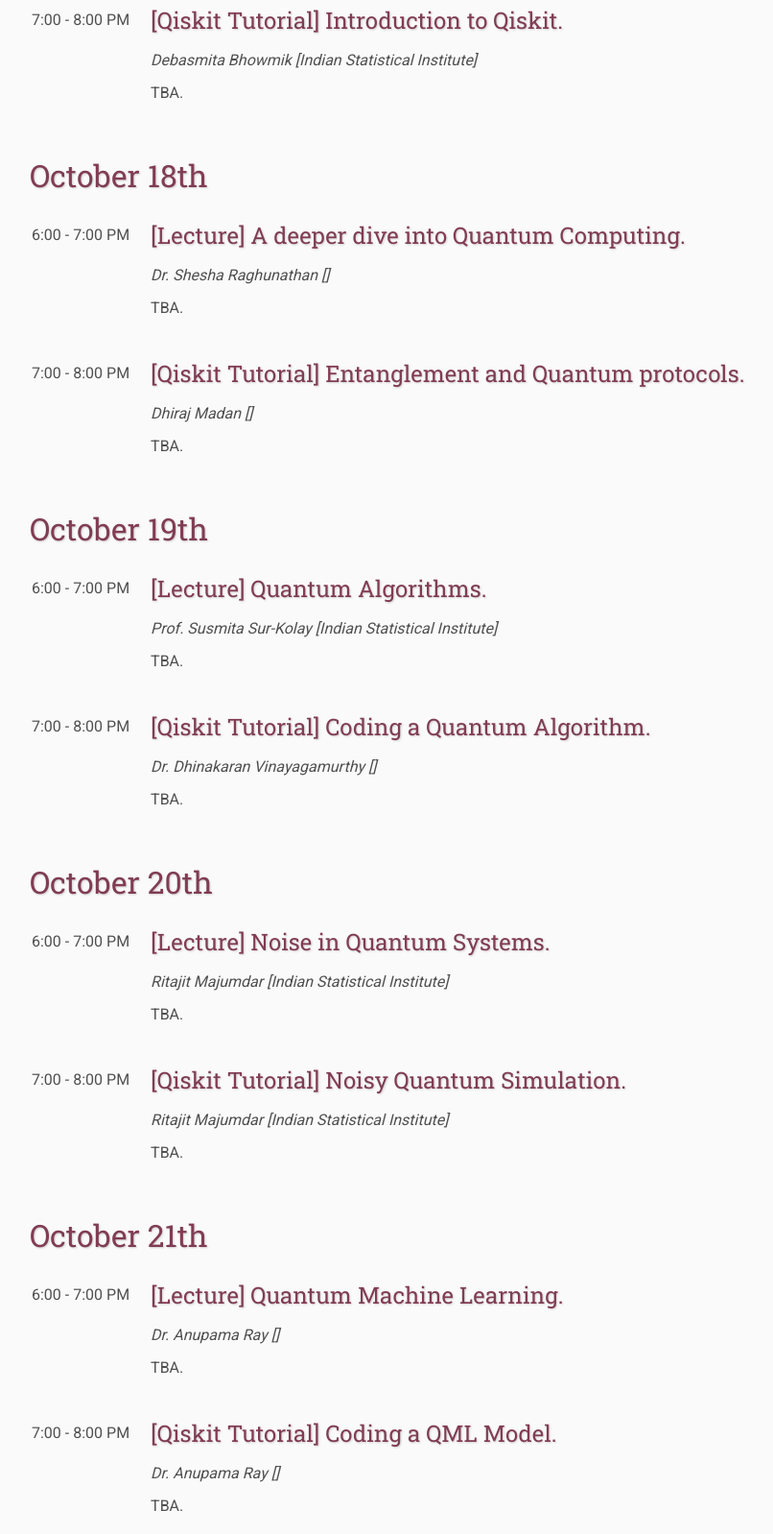
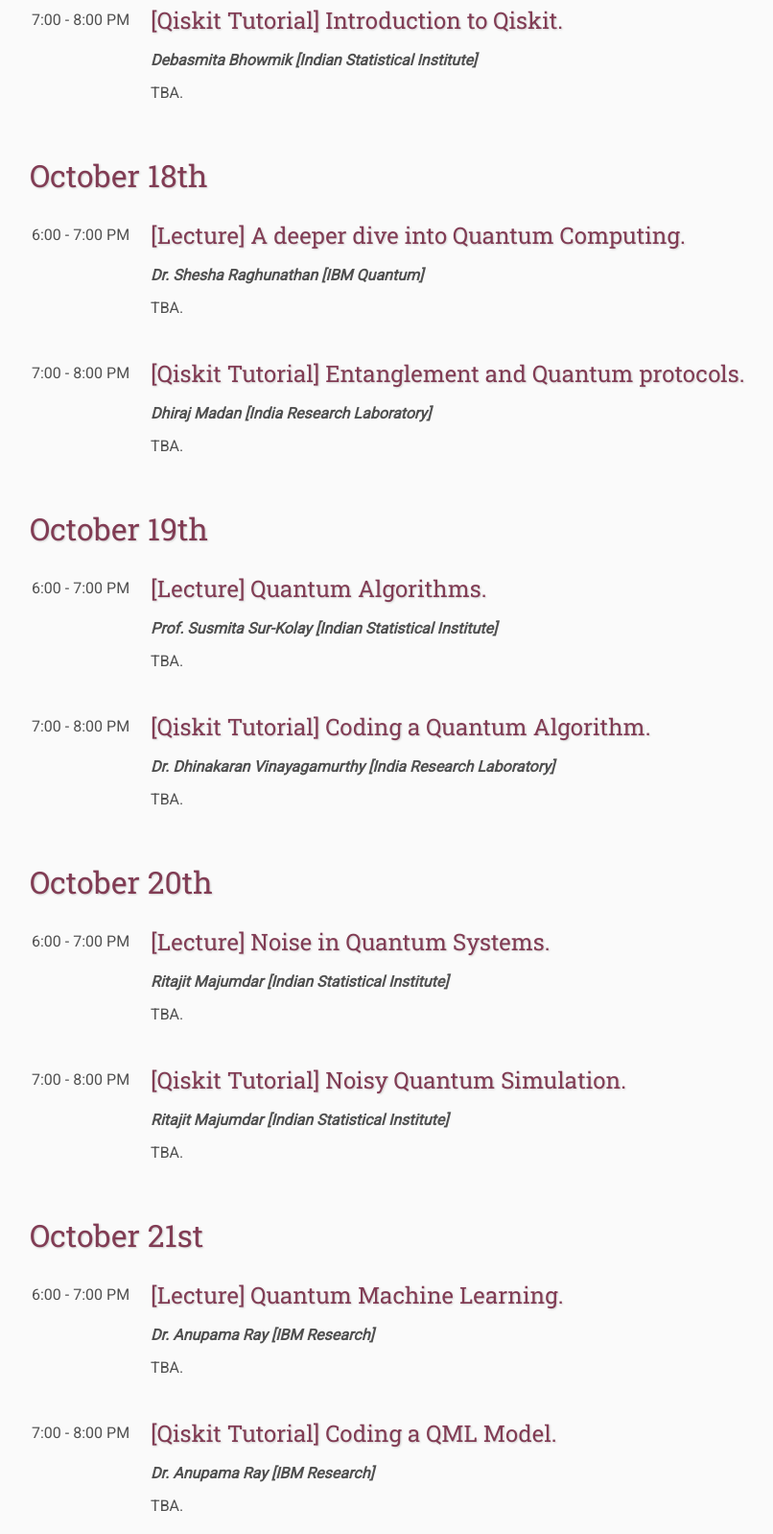
Before and after one commit to RitajitMajumdar/RitajitMajumdar.github.io, a plain HTML site: page program/index.html in a window 1280 px wide. Shown: the part 1070-2668 px from the top of the page at 96% size, without its empty margins (109-915 px from the left). Drawn offline with nearby package versions, Linux system fonts and the light colour scheme; some packages are replaced by stand-ins of ours; files that its build step writes are made by us from their sources.

Commit message:
Update index.html

```diff
--- a/program/index.html
+++ b/program/index.html
@@ -62,7 +62,7 @@
         </tr>
         <tr>
             <td class="speaker">
-                Debasmita Bhowmik [Indian Statistical Institute]
+                <b>Debasmita Bhowmik [Indian Statistical Institute]</b>
             </td>
         </tr>
         <tr>
@@ -83,7 +83,7 @@
         </tr>
         <tr>
             <td class="speaker">
-                Debasmita Bhowmik [Indian Statistical Institute]
+                <b>Debasmita Bhowmik [Indian Statistical Institute]</b>
             </td>
         </tr>
         <tr>
@@ -107,7 +107,7 @@
         </tr>
         <tr>
             <td class="speaker">
-                Dr. Shesha Raghunathan []
+                <b>Dr. Shesha Raghunathan [IBM Quantum]</b>
             </td>
         </tr>
         <tr>
@@ -128,7 +128,7 @@
         </tr>
         <tr>
             <td class="speaker">
-                Dhiraj Madan []
+                <b>Dhiraj Madan [India Research Laboratory]</b>
             </td>
         </tr>
         <tr>
@@ -152,7 +152,7 @@
         </tr>
         <tr>
             <td class="speaker">
-                Prof. Susmita Sur-Kolay [Indian Statistical Institute]
+                <b>Prof. Susmita Sur-Kolay [Indian Statistical Institute]</b>
             </td>
         </tr>
         <tr>
@@ -173,7 +173,7 @@
         </tr>
         <tr>
             <td class="speaker">
-                Dr. Dhinakaran Vinayagamurthy []
+                <b>Dr. Dhinakaran Vinayagamurthy [India Research Laboratory]</b>
             </td>
         </tr>
         <tr>
@@ -197,7 +197,7 @@
         </tr>
         <tr>
             <td class="speaker">
-                Ritajit Majumdar [Indian Statistical Institute]
+                <b>Ritajit Majumdar [Indian Statistical Institute]</b>
             </td>
         </tr>
         <tr>
@@ -218,7 +218,7 @@
         </tr>
         <tr>
             <td class="speaker">
-                Ritajit Majumdar [Indian Statistical Institute]
+                <b>Ritajit Majumdar [Indian Statistical Institute]</b>
             </td>
         </tr>
         <tr>
@@ -229,7 +229,7 @@
     </table>
 
 
-    <h2>October 21th</h2>
+    <h2>October 21st</h2>
 
     <table id="anupama">
         <tr>
@@ -242,7 +242,7 @@
         </tr>
         <tr>
             <td class="speaker">
-            Dr. Anupama Ray []
+            <b>Dr. Anupama Ray [IBM Research]</b>
             </td>
         </tr>
         <tr>
@@ -263,7 +263,7 @@
         </tr>
         <tr>
             <td class="speaker">
-                Dr. Anupama Ray []
+                <b>Dr. Anupama Ray [IBM Research]</b>
             </td>
         </tr>
         <tr>
```
